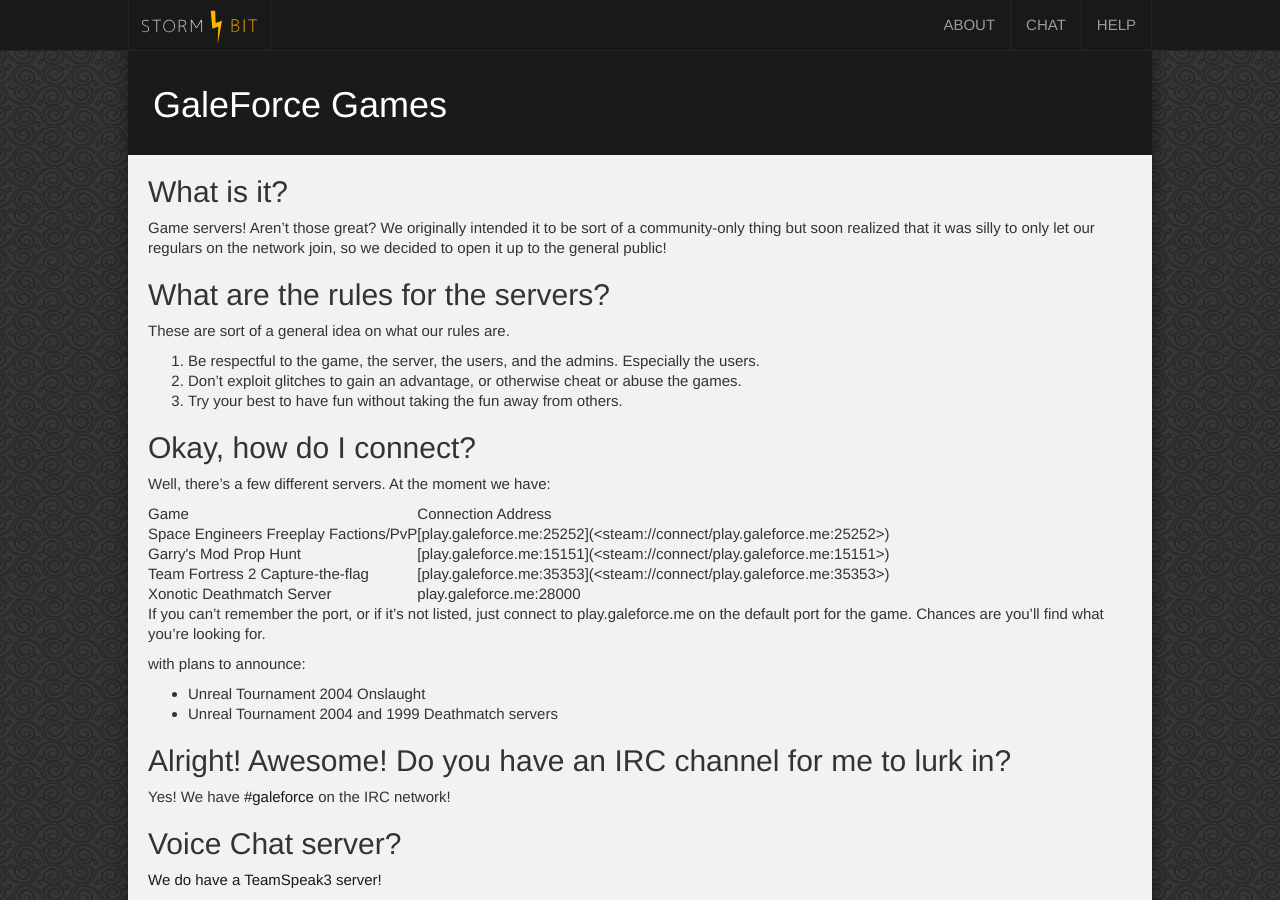
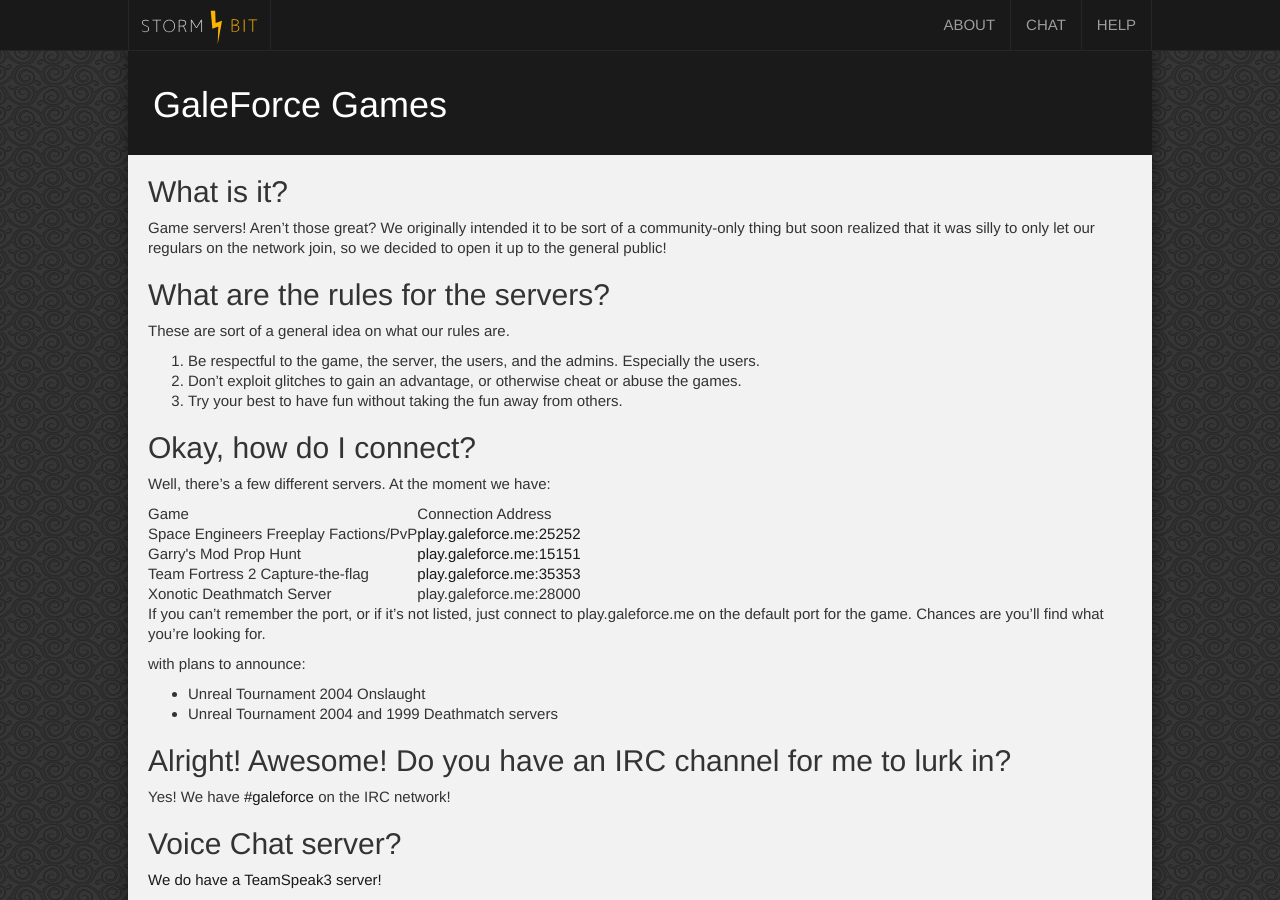
Before and after one commit to StormBit/stormbit.github.io, a Jekyll site: the page built from games.md, in a window 1280 px wide and 900 px high. Built offline with Jekyll 4.4.1, drawn with Linux system fonts in a browser that asks for light colours; nearby versions of some CDN libraries; some of the changed lines change nothing that is shown.

Commit message:
Update games.md
asdasd

```diff
--- a/games.md
+++ b/games.md
@@ -15,7 +15,6 @@
 ##Okay, how do I connect?
 Well, there's a few different servers. At the moment we have:
 
-
 <table>
 	<thead>
 		<td>Game</td>
@@ -23,13 +22,13 @@
 	</thead>
 	<tr>
 		<td>Space Engineers Freeplay Factions/PvP</td>
-		<td>[play.galeforce.me:25252](<steam://connect/play.galeforce.me:25252>)</td>
+		<td><a href="steam://connect/play.galeforce.me:25252">play.galeforce.me:25252</a></td>
 	</tr><tr>
 		<td>Garry's Mod Prop Hunt</td>
-		<td>[play.galeforce.me:15151](<steam://connect/play.galeforce.me:15151>)</td>
+		<td><a href="steam://connect/play.galeforce.me:15151">play.galeforce.me:15151</a></td>
 	</tr><tr>
 		<td>Team Fortress 2 Capture-the-flag</td>
-		<td>[play.galeforce.me:35353](<steam://connect/play.galeforce.me:35353>)</td>
+		<td><a href="steam://connect/play.galeforce.me:35353">play.galeforce.me:35353</a></td>
 	</tr><tr>
 		<td>Xonotic Deathmatch Server</td>
 		<td>play.galeforce.me:28000</td>
```
